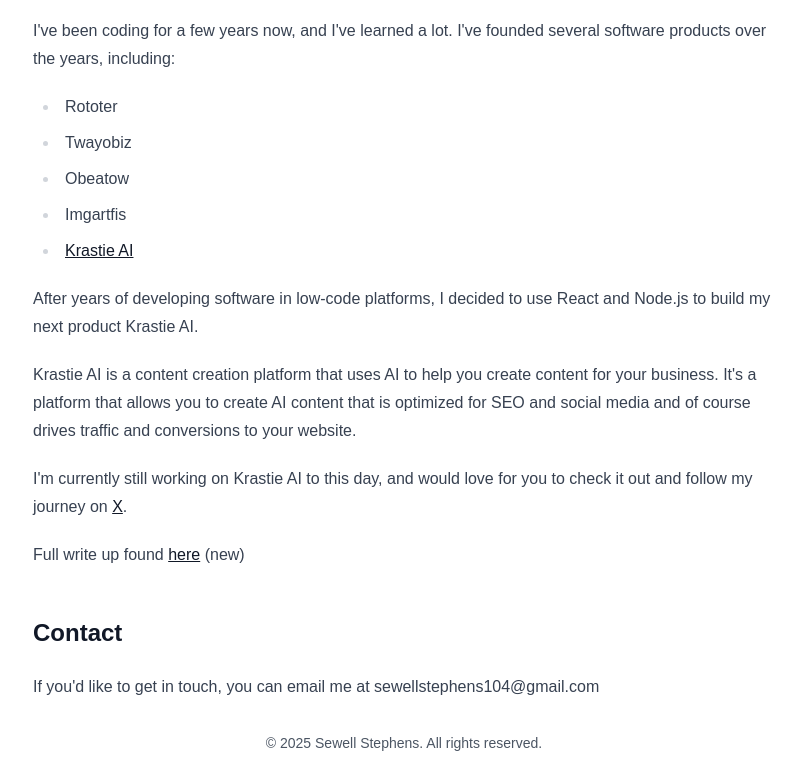
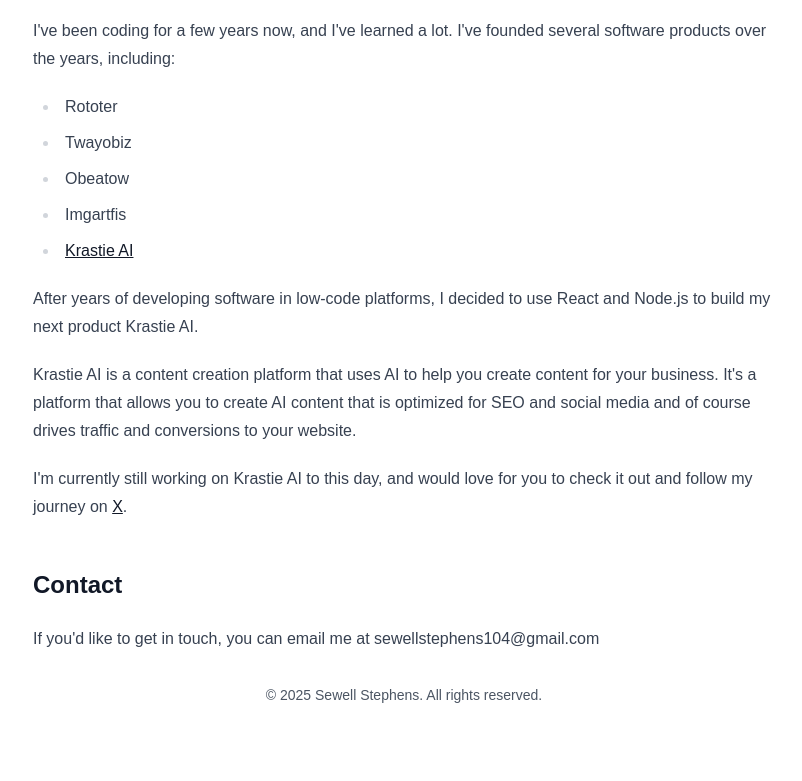
Before and after one commit to sewellstephens/public-portfolio, an Eleventy site: page about.md in a window 1280 px wide. Shown: the part 1303-2084 px from the top of the page, without its empty margins (236-1038 px from the left). After the commit the page ends 2036 px from the top, so only its background shows below. Built offline with nearby package versions, Linux system fonts and the light colour scheme; Eleventy itself is replaced by a stand-in of ours; files that its build step writes are made by us from their sources.

Commit message:
changes to blog

```diff
--- a/about.md
+++ b/about.md
@@ -52,8 +52,6 @@
 
 I'm currently still working on Krastie AI to this day, and would love for you to check it out and follow my journey on [X](https://x.com/sewell_stephens).
 
-Full write up found [here](/posts/i-think-its-about-time-i-tell-my-backstory) (new)
-
 ## Contact
 
 If you'd like to get in touch, you can email me at sewellstephens104@gmail.com
--- a/public/about/index.html
+++ b/public/about/index.html
@@ -75,7 +75,6 @@
 <p>After years of developing software in low-code platforms, I decided to use React and Node.js to build my next product Krastie AI.</p>
 <p>Krastie AI is a content creation platform that uses AI to help you create content for your business. It's a platform that allows you to create AI content that is optimized for SEO and social media and of course drives traffic and conversions to your website.</p>
 <p>I'm currently still working on Krastie AI to this day, and would love for you to check it out and follow my journey on <a href="https://x.com/sewell_stephens">X</a>.</p>
-<p>Full write up found <a href="/posts/i-think-its-about-time-i-tell-my-backstory">here</a> (new)</p>
 <h2>Contact</h2>
 <p>If you'd like to get in touch, you can email me at sewellstephens104@gmail.com</p>
 
```
Also changed, not shown: public/media/Screenshot 2024-02-10 at 6.17.52 PM.png (deleted), public/media/obeatow-icon.png (deleted), public/media/pic.png (deleted), public/media/screenshot-2.png (deleted), public/media/stripe-head-blog.jpg (deleted), public/media/stripe-zapier-graphic-blog.png (deleted), public/media/tailwind-graphic-blog.jpg (deleted), public/media/tailwind-graphic-blog.png (deleted), public/media/twayobiz-icon.png (deleted), 2 other files.
